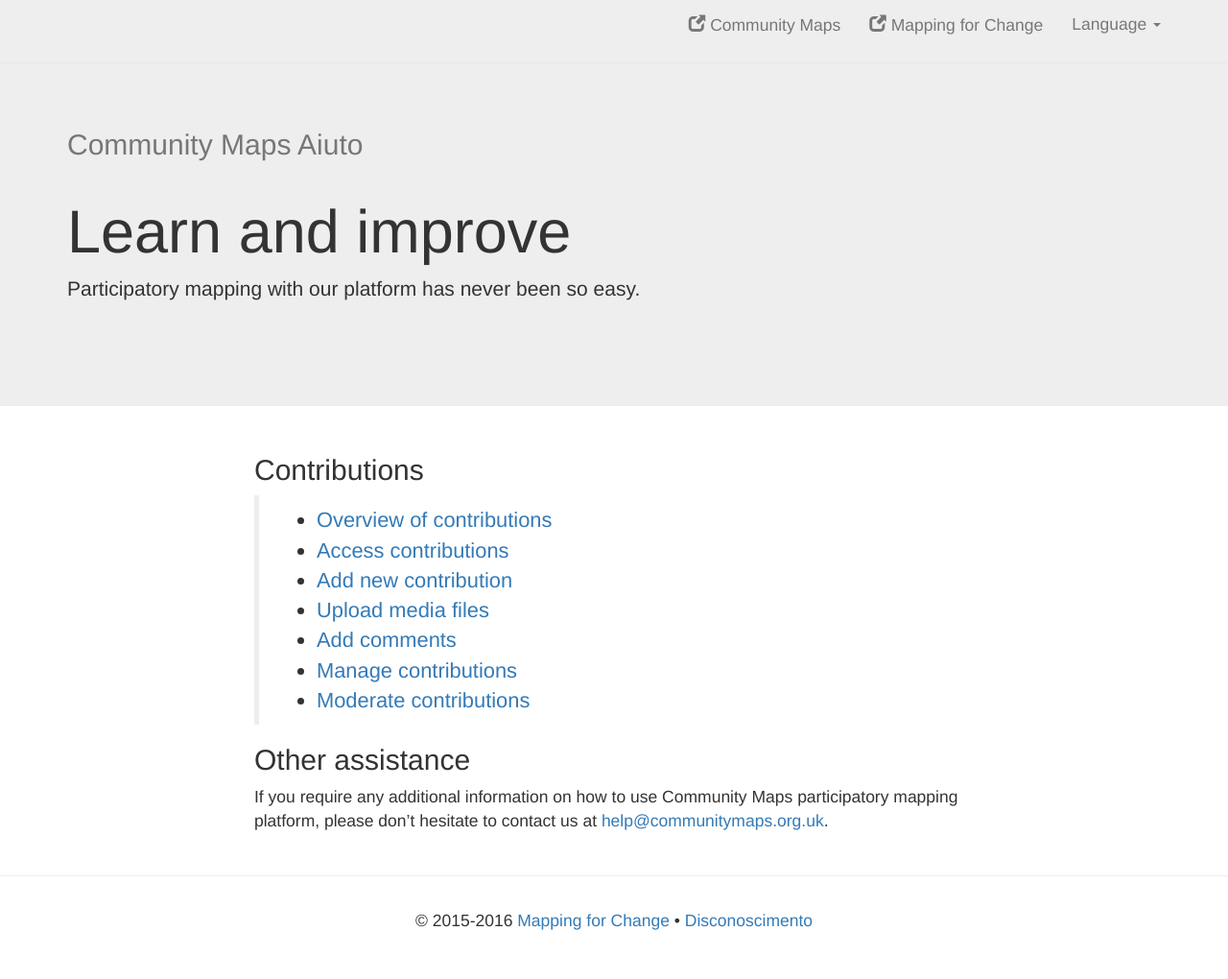
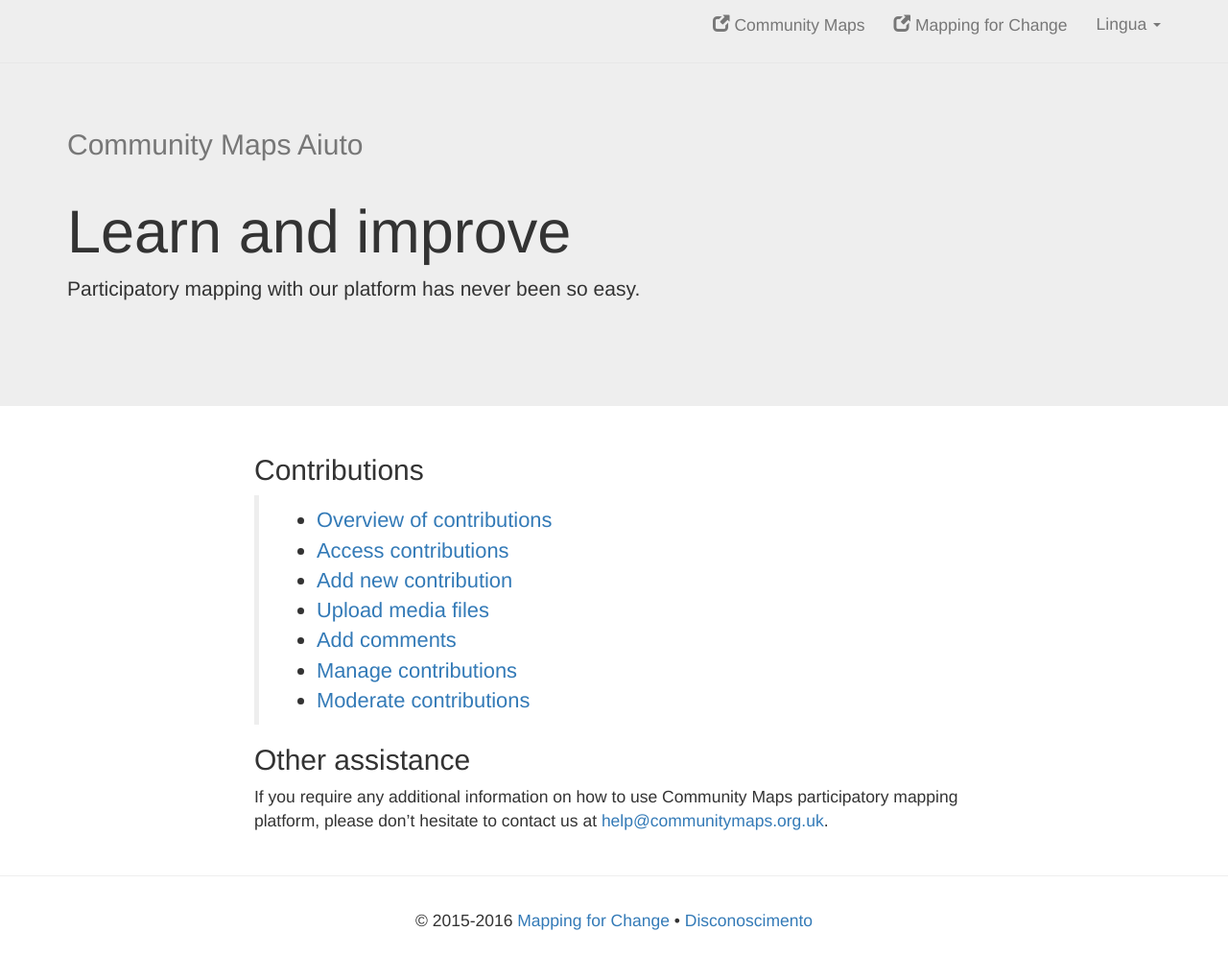
Before and after one commit to cbaldock/communitymaps-help, a Jekyll site: the page built from _it/index.md, in a window 1280 px wide. Shown: the whole page at 96% size. Built offline with Jekyll 4.4.1, drawn with Linux system fonts in a browser that asks for light colours; nearby versions of some CDN libraries.

Commit message:
Translated link to switch language (menu item)

```diff
--- a/_layouts/english.html
+++ b/_layouts/english.html
@@ -2,6 +2,7 @@
 layout: default
 language: en
 title: Community Maps Help
+link_language: Language
 link_home: Home page
 link_disclaimer: Disclaimer
 ---
--- a/_layouts/italian.html
+++ b/_layouts/italian.html
@@ -3,6 +3,7 @@ layout: default
 language: it
 title: Community Maps Aiuto
 link_home: Home page
+link_language: Lingua
 link_disclaimer: Disconoscimento
 ---
 
```
